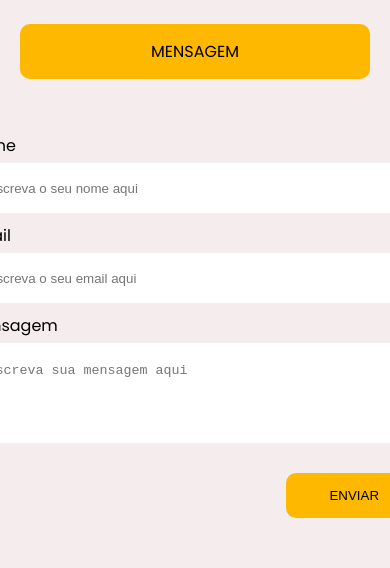
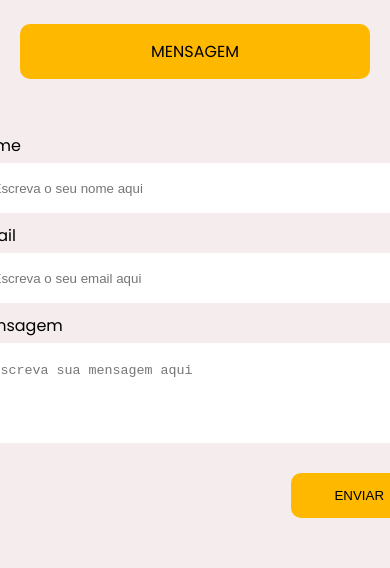
Before and after one commit to leonardorimes/portfolio, a React (Vite) app: page / in a window 390 px wide. Shown: the part 3072-3640 px from the top of the page. Built offline with nearby package versions, Linux system fonts and the light colour scheme.

Commit message:
ajustando alinhamento da label

```diff
--- a/src/components/Contact.module.css
+++ b/src/components/Contact.module.css
@@ -87,6 +87,10 @@
   .contact {
     padding: 20px;
   }
+
+  .form {
+    margin-left: 10px;
+  }
   .content {
     flex-direction: column;
   }
```
